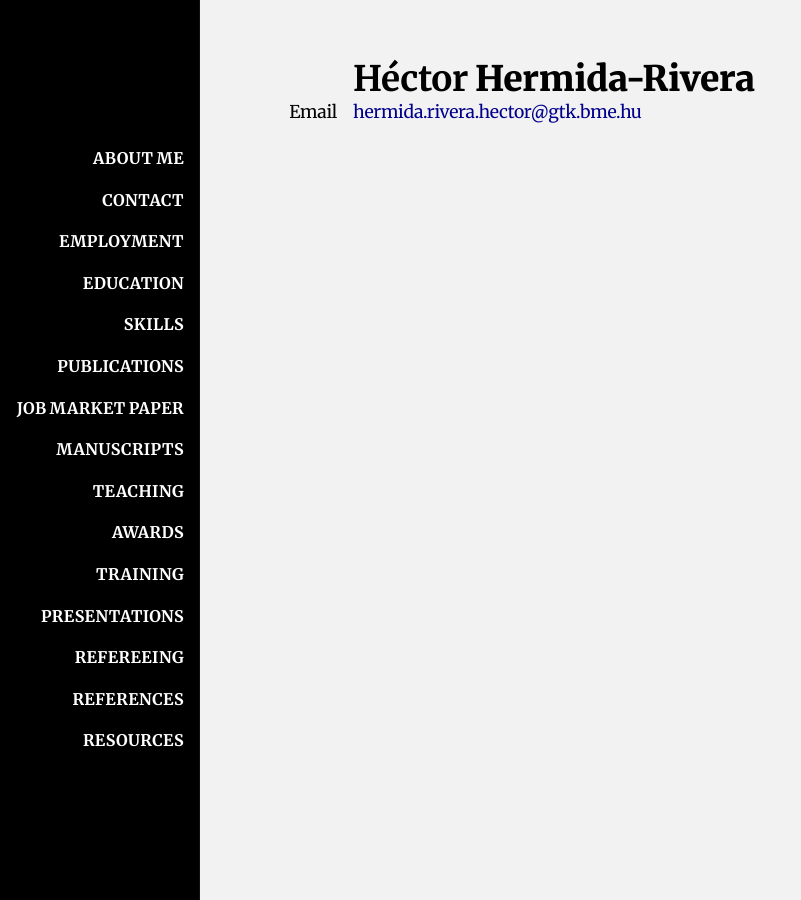
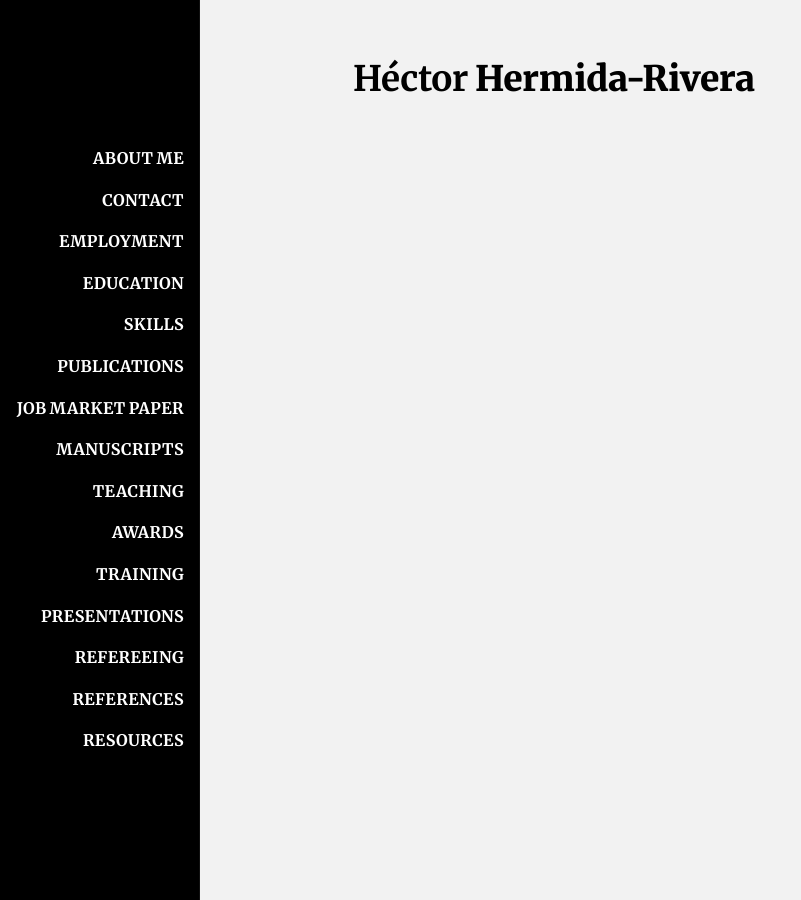
Before and after one commit to HectorHermidaRivera/hectorhermidarivera.github.io, a Jekyll site: the page built from index.md, in a window 1280 px wide. Shown: the whole page, without its empty margins (0-801 px from the left). Built offline with Jekyll 4.4.1, drawn with Linux system fonts in a browser that asks for light colours; a style sheet for code colours, icons or effects is not loaded.

Commit message:
Update default.html

```diff
--- a/_layouts/default.html
+++ b/_layouts/default.html
@@ -84,13 +83,6 @@
     }
     .main-name strong { font-weight: 800; }
 
-    .name-title {
-      font-size: 4em;
-      font-family: 'Merriweather', serif;
-      font-weight: 400;
-    }
-    .name-title strong { font-weight: 700; }
-
     .content h2, .content h3, .content h4, .content h5, .content h6 {
       margin-left: 0;
       padding-left: 121px;
@@ -136,7 +128,7 @@
     .two-column-2rows .value .top-row span:last-child { font-size: 0.8em; font-weight: normal; }
     .two-column-2rows .value .second-row { margin-top: 0; font-size: 1em; color: #333; }
 
-    .two-column-3rows-container { gap: 4px !important; }
+    .two-column-3rows-container { display: flex; flex-direction: column; gap: 4px; }
     .two-column-3rows {
       display: grid;
       grid-template-columns: 105px 1fr;
@@ -165,9 +157,6 @@
       padding: 0;
     }
     .collapsible-link { color: #00008B; text-decoration: none; cursor: pointer; font-weight: normal; }
-    .two-column-3rows .course.collapsible-link {
-      color: #00008B; text-decoration: none; font-weight: normal; cursor: pointer;
-    }
     .two-column-3rows .course.collapsible-link:hover { text-decoration: underline; }
 
     /* ===== MOBILE ===== */
@@ -212,33 +201,29 @@
   <div class="content">
     <h1 class="main-name">Héctor <strong>Hermida-Rivera</strong></h1>
 
-    <!-- Placeholder content -->
-    <div class="two-column">
-      <div class="label">Email</div>
-      <div class="value"><a href="mailto:hermida.rivera.hector@gtk.bme.hu">hermida.rivera.hector@gtk.bme.hu</a></div>
-    </div>
-
+    <!-- MOBILE ONLY ABOUT ME -->
     <div id="about-me" class="mobile-only">
-      <h2><b>ABOUT ME</b></h2>
+      <h2>About me</h2>
       <p class="mobile-intro">
         I am a microeconomic theorist in the <b>2025/26 JOB MARKET</b>, looking for a job starting June 2026. I specialise in <b>social choice</b>, <b>mechanism design</b>, <b>game theory</b>, and <b>political economy</b>.
         You are seeing the mobile version; full site is best viewed on desktop.
       </p>
       <div class="icon-row">
-        <a href="https://drive.google.com/file/d/1U52WtfZQt0LltKnNHPnS9Ce1F0kYY_Sz/view?usp=sharing" target="_blank"><i class="ai ai-cv-square" style="font-size:1.50em;"></i></a>
+        <a href="https://drive.google.com/file/d/1U52WtfZQt0LltKnNHPnS9Ce1F0kYY_Sz/view?usp=sharing"><i class="ai ai-cv-square" style="font-size:1.50em;"></i></a>
         <a href="mailto:hermida.rivera.hector@gtk.bme.hu"><i class="fas fa-envelope-square" style="font-size:1.50em;"></i></a>
-        <a href="https://arxiv.org/search/?searchtype=author&query=Hermida-Rivera" target="_blank"><i class="ai ai-arxiv-square" style="font-size:1.50em;"></i></a>
-        <a href="https://scholar.google.com/citations?user=eoXi8yYAAAAJ&hl=en&oi=ao" target="_blank"><i class="ai ai-google-scholar-square" style="font-size:1.50em;"></i></a>
+        <a href="https://arxiv.org/search/?searchtype=author&query=Hermida-Rivera"><i class="ai ai-arxiv-square" style="font-size:1.50em;"></i></a>
+        <a href="https://scholar.google.com/citations?user=eoXi8yYAAAAJ&hl=en&oi=ao"><i class="ai ai-google-scholar-square" style="font-size:1.50em;"></i></a>
       </div>
     </div>
+
   </div>
 
   <!-- ===== JS ===== -->
   <script>
-    // Smooth scroll
+    // Smooth scroll for internal links
     document.querySelectorAll('.sidebar a[href^="#"]').forEach(anchor => {
       anchor.addEventListener('click', function(e) {
-        const targetId = this.getAttribute('href').substring(1);
+        const targetId = this.getAttribute('href').substring(1).toLowerCase();
         const target = document.getElementById(targetId);
         if (target) {
           e.preventDefault();
```
Also changed, not shown: other parts of _layouts/default.html (+0 -9 lines).
